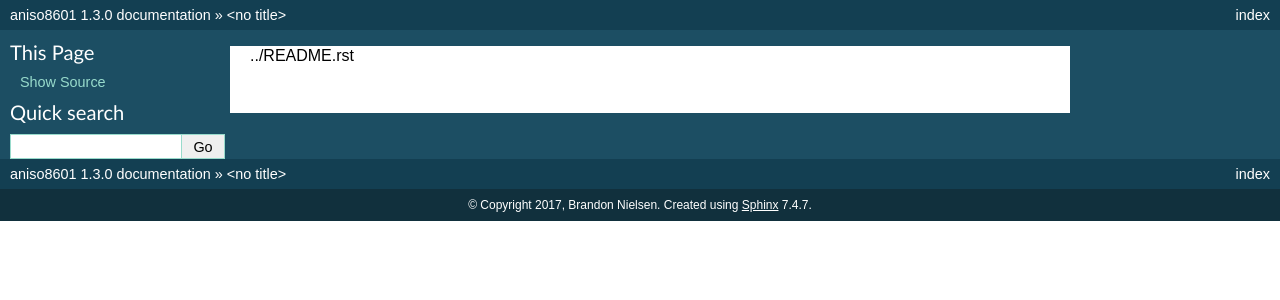
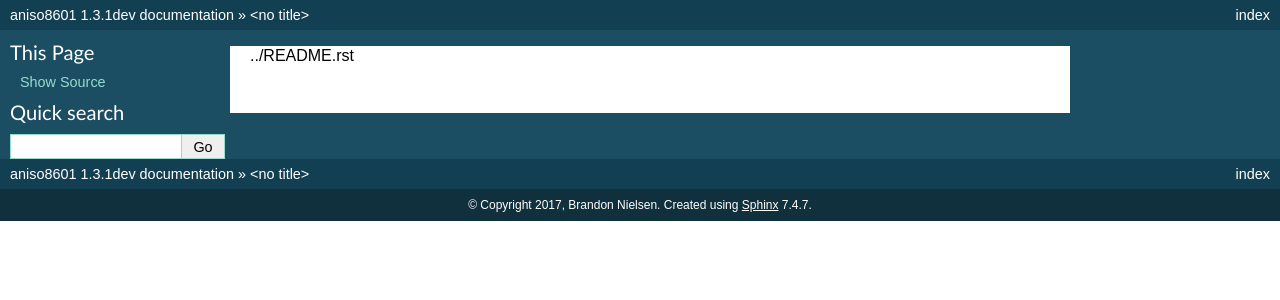
Before and after one commit to sloanlance/aniso8601, a Sphinx documentation site: the page built from docs/index.rst, in a window 1280 px wide. Shown: the top 300 px of the page. Built offline with Sphinx 7.4.7, drawn with Linux system fonts in a browser that asks for light colours.

Commit message:
Start work on 1.3.1.

```diff
--- a/docs/conf.py
+++ b/docs/conf.py
@@ -48,9 +48,9 @@ copyright = u'2017, Brandon Nielsen'
 # built documents.
 #
 # The short X.Y version.
-version = '1.3.0'
+version = '1.3.1'
 # The full version, including alpha/beta/rc tags.
-release = '1.3.0'
+release = '1.3.1dev'
 
 # The language for content autogenerated by Sphinx. Refer to documentation
 # for a list of supported languages.
--- a/setup.py
+++ b/setup.py
@@ -9,7 +9,7 @@ readme.close()
 
 setup(
     name='aniso8601',
-    version='1.3.0',
+    version='1.3.1dev',
     description='A library for parsing ISO 8601 strings.',
     long_description=README_TEXT,
     author='Brandon Nielsen',
```
Also changed, not shown: 1 other file.
